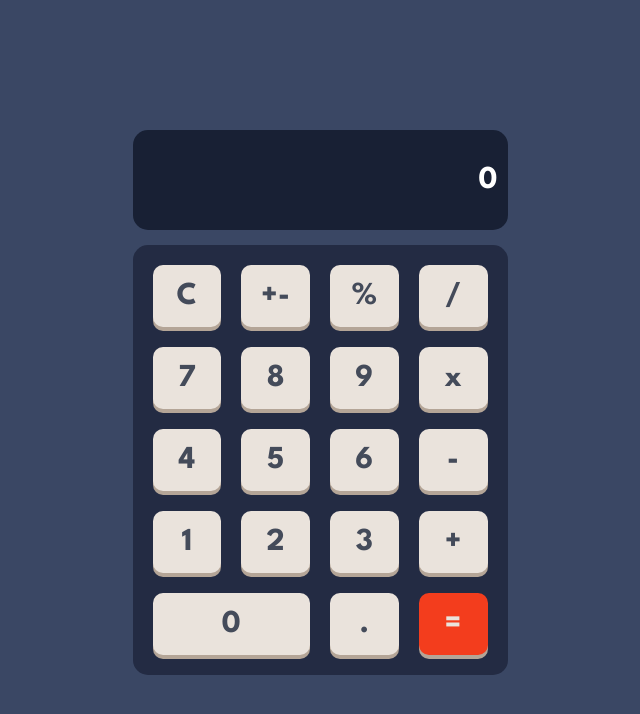
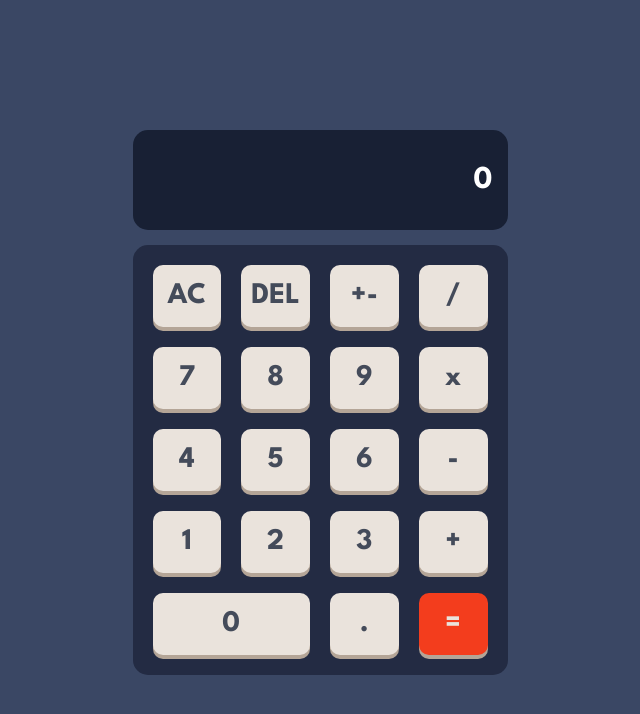
Before and after one commit to billwonggg/calculator-app, a React (Create React App) app: page / in a window 1280 px wide. Shown: the top 714 px of the page, without its empty margins (320-960 px from the left). Built offline with nearby package versions, Linux system fonts and the light colour scheme.

Commit message:
KeyPad file + interface

```diff
--- a/src/App.tsx
+++ b/src/App.tsx
@@ -3,29 +3,23 @@ import Calculator from "./components/Calculator";
 import Screen from "./components/Screen";
 import Button from "./components/Button";
 import ButtonBox from "./components/ButtonBox";
+import { KeyPad, Key } from "./data/KeyPad";
 import "./App.css";
 
 const App = () => {
-  const keyPad: (number | string)[][] = [
-    ["C", "+-", "%", "/"],
-    [7, 8, 9, "x"],
-    [4, 5, 6, "-"],
-    [1, 2, 3, "+"],
-    [0, ".", "="],
-  ];
   return (
     <div className="App">
       <Calculator>
         <Screen value={"0"} />
         <ButtonBox>
-          {keyPad.flat().map((val: string | number, i: number) => {
+          {KeyPad.flat().map((val: Key, i: number) => {
             return (
               <Button
                 key={i}
-                className={val === 0 ? "zero" : val === "=" ? "equal" : ""}
-                value={val}
+                className={val.className}
+                value={val.value}
                 onClick={() => {
-                  console.log(`${val} clicked`);
+                  console.log(`${val.value} clicked`);
                 }}
               />
             );
--- a/src/components/Button.css
+++ b/src/components/Button.css
@@ -4,7 +4,7 @@ button {
   box-shadow: 0 4px 0 0 hsl(28, 16%, 65%);
   color: hsl(221, 14%, 31%);
   font-family: "League Spartan", sans-serif;
-  font-size: 32px;
+  font-size: 30px;
   font-weight: bold;
   cursor: pointer;
   border-radius: 10px;
@@ -24,6 +24,6 @@ button:hover {
   color: hsl(30, 25%, 89%);
 }
 
-.equals:hover {
+.equal:hover {
   background-color: rgb(228, 39, 15);
 }
--- a/src/components/Screen.css
+++ b/src/components/Screen.css
@@ -2,7 +2,7 @@
   height: 100px;
   width: 100%;
   margin-bottom: 15px;
-  padding: 0px 10px;
+  padding: 0px 15px;
   background-color: hsl(224, 36%, 15%);
   border-radius: 15px;
   display: flex;
--- /dev/null
+++ b/src/data/KeyPad.tsx
@@ -0,0 +1,27 @@
+export interface Key {
+  type: string;
+  value: string;
+  className: string;
+}
+
+export const KeyPad: Key[] = [
+  { type: "reset", value: "AC", className: "" },
+  { type: "delete", value: "DEL", className: "" },
+  { type: "operation", value: "+-", className: "" },
+  { type: "operation", value: "/", className: "" },
+  { type: "number", value: "7", className: "" },
+  { type: "number", value: "8", className: "" },
+  { type: "number", value: "9", className: "" },
+  { type: "operation", value: "x", className: "" },
+  { type: "number", value: "4", className: "" },
+  { type: "number", value: "5", className: "" },
+  { type: "number", value: "6", className: "" },
+  { type: "operation", value: "-", className: "" },
+  { type: "number", value: "1", className: "" },
+  { type: "number", value: "2", className: "" },
+  { type: "number", value: "3", className: "" },
+  { type: "operation", value: "+", className: "" },
+  { type: "number", value: "0", className: "zero" },
+  { type: "number", value: ".", className: "" },
+  { type: "result", value: "=", className: "equal" },
+];
--- a/src/react-app-env.d.ts
+++ /dev/null
@@ -1 +0,0 @@
-/// <reference types="react-scripts" />
```
